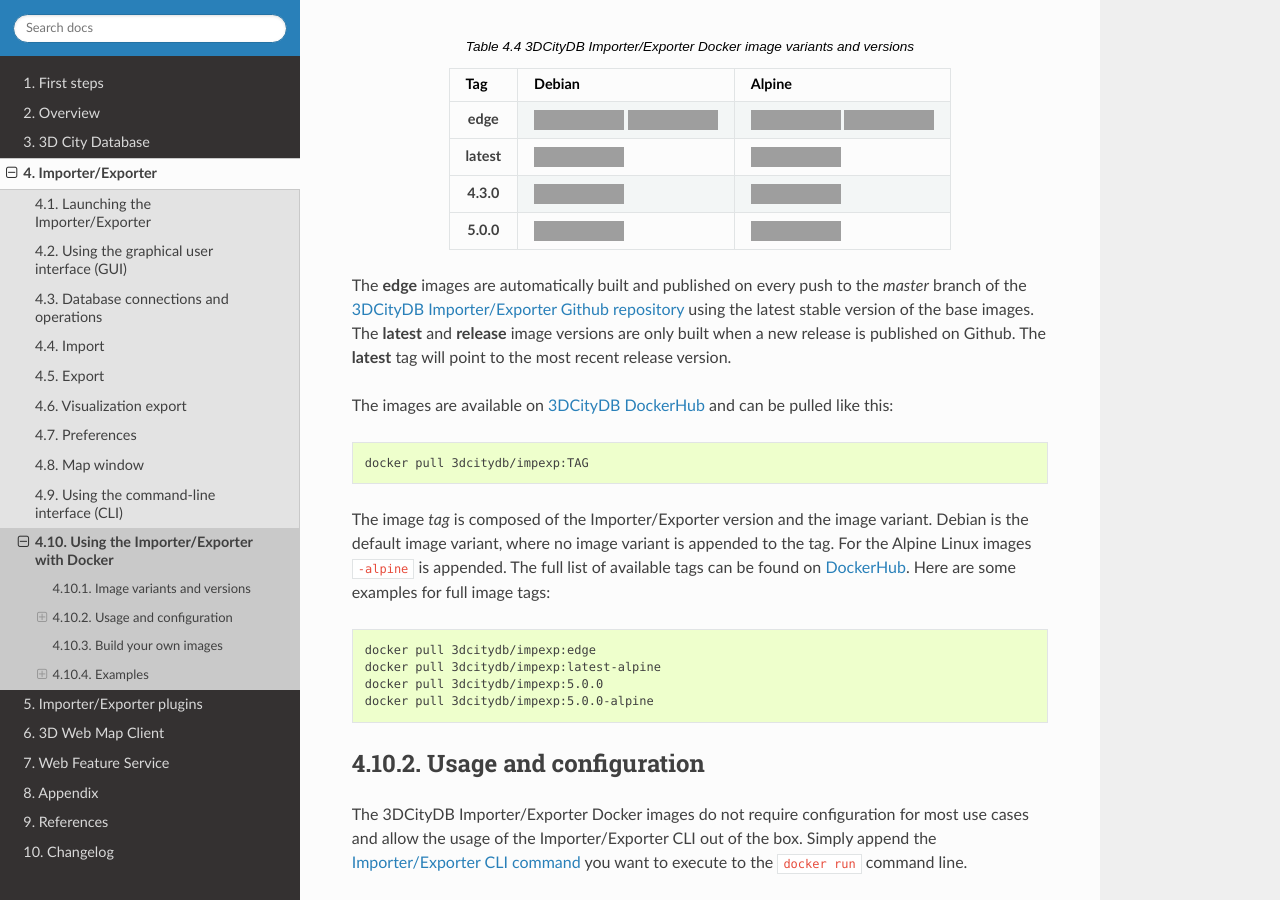
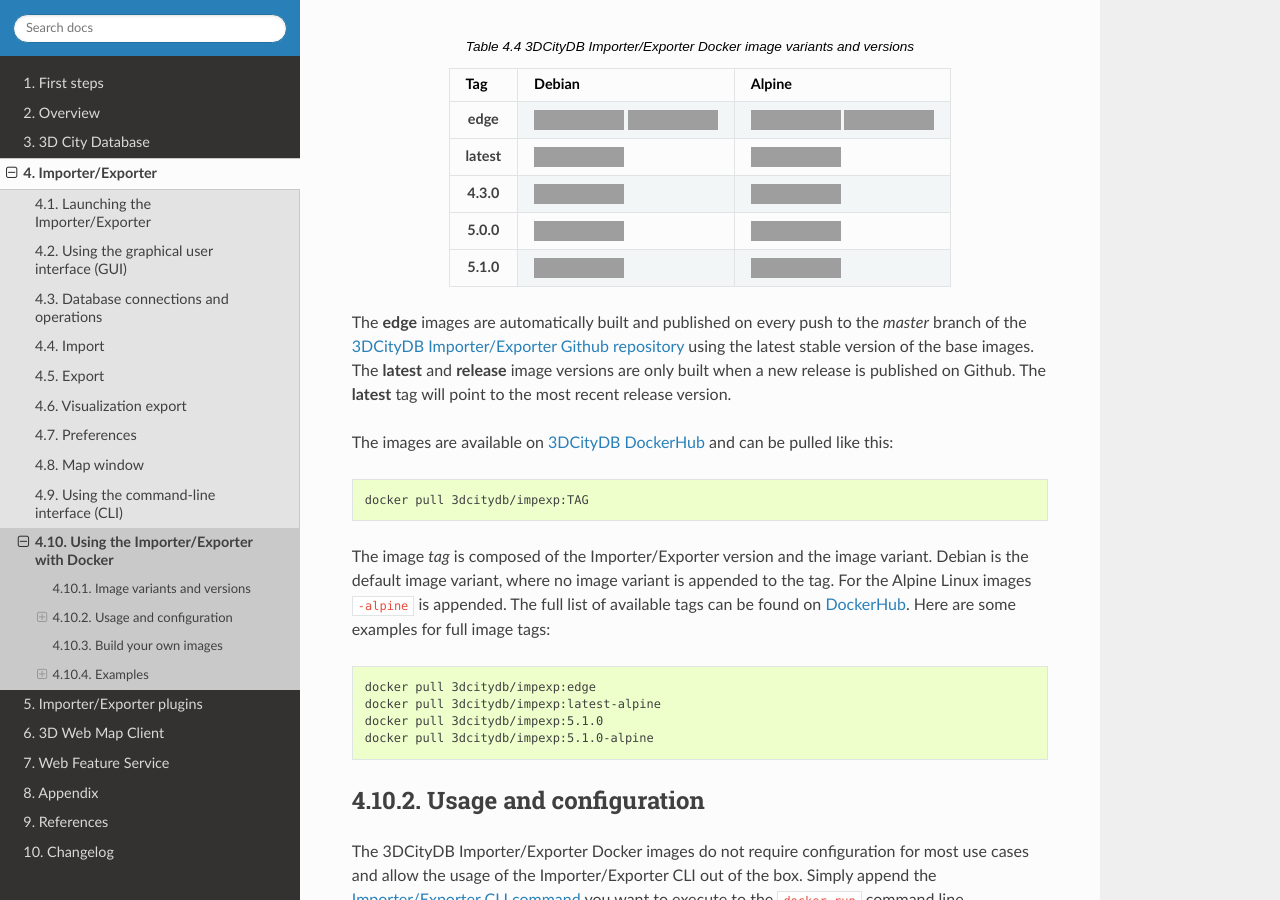
Before and after one commit to 3dcitydb/3dcitydb-docs, a Sphinx documentation site: the page built from source/impexp/docker.rst, in a window 1280 px wide and 900 px high, scrolled down 684 px. Built offline with Sphinx 7.4.7 and the Read the Docs theme 2.0.0, drawn with Linux system fonts in a browser that asks for light colours; grey boxes are pictures that could not be loaded.

Commit message:
added v5.1.0 to version table

```diff
--- a/source/impexp/docker.rst
+++ b/source/impexp/docker.rst
@@ -57,6 +57,9 @@
   * - 5.0.0
     - |deb-size-v5.0.0|
     - |alp-size-v5.0.0|
+  * - 5.1.0
+    - |deb-size-v5.1.0|
+    - |alp-size-v5.1.0|
 
 The **edge** images are automatically built and published on every push to the
 *master* branch of the `3DCityDB Importer/Exporter Github repository <https://
@@ -84,8 +87,8 @@
 
   docker pull 3dcitydb/impexp:edge
   docker pull 3dcitydb/impexp:latest-alpine
-  docker pull 3dcitydb/impexp:5.0.0
-  docker pull 3dcitydb/impexp:5.0.0-alpine
+  docker pull 3dcitydb/impexp:5.1.0
+  docker pull 3dcitydb/impexp:5.1.0-alpine
 
 
 *******************************************************************************
@@ -489,3 +492,12 @@
 .. |alp-size-v5.0.0| image:: https://img.shields.io/docker/image-size/
   3dcitydb/impexp/5.0.0-alpine?label=image%20size&logo=Docker&logoColor=white&style=flat-square
   :target: https://hub.docker.com/r/3dcitydb/impexp/tags?page=1&ordering=last_updated
+
+.. 5.1.0
+.. |deb-size-v5.1.0| image:: https://img.shields.io/docker/image-size/
+  3dcitydb/impexp/5.1.0?label=image%20size&logo=Docker&logoColor=white&style=flat-square
+  :target: https://hub.docker.com/r/3dcitydb/impexp/tags?page=1&ordering=last_updated
+
+.. |alp-size-v5.1.0| image:: https://img.shields.io/docker/image-size/
+  3dcitydb/impexp/5.1.0-alpine?label=image%20size&logo=Docker&logoColor=white&style=flat-square
+  :target: https://hub.docker.com/r/3dcitydb/impexp/tags?page=1&ordering=last_updated
```
